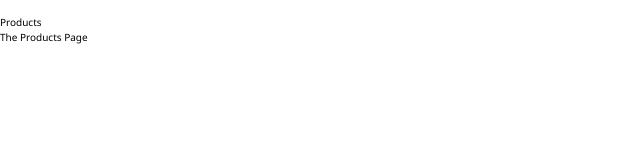
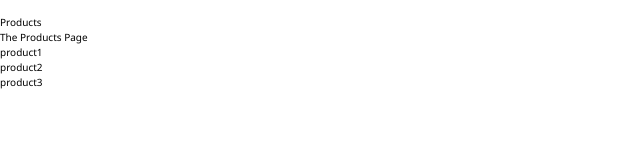
Before and after one commit to CypherAk007/MultiPage-SPA-Routing, a React (Vite) app: page /products in a window 1280 px wide. Shown: the top 160 px of the page, without its empty margins (0-640 px from the left). Built offline with nearby package versions, Linux system fonts and the light colour scheme.

Commit message:
adding products link in product page

```diff
--- a/src/components/MainNavigation.jsx
+++ b/src/components/MainNavigation.jsx
@@ -9,7 +9,7 @@ const MainNavigation = ()=>{
                     <NavLink to='/' className={({isActive})=>isActive?classes.active:undefined} end>Home</NavLink>
                     </li>
                     <li className=" decoration-solid  text-green-600">
-                        <NavLink to='/products' className={({isActive})=>isActive?'text-white underline':undefined}>Products</NavLink>
+                        <NavLink to='/products' className={({isActive})=>isActive?'text-white underline':undefined } end>Products</NavLink>
                     </li>
                 </ul>
             </nav>
--- a/src/pages/Products.jsx
+++ b/src/pages/Products.jsx
@@ -1,5 +1,27 @@
+import { Link } from "react-router-dom"
+
+const PRODUCTS = [
+    {
+        id:'p1',title:'product1'
+    },
+    {
+        id:'p2',title:'product2'
+    },
+    {
+        id:'p3',title:'product3'
+    },
+]
+
 const ProductsPage = ()=>{
-    return <h1 className="text-5xl">The Products Page</h1>
+    return <div>
+            <h1 className="text-5xl">The Products Page</h1>
+            <ul className="text-3xl my-8 text-green-500">
+            {PRODUCTS.map((product)=>(<li key={product.id}>
+                <Link to={`/products/${product.id}`}>{product.title}</Link>
+            </li>))}
+
+            </ul>
+        </div>
 }
 
 export default ProductsPage
```
